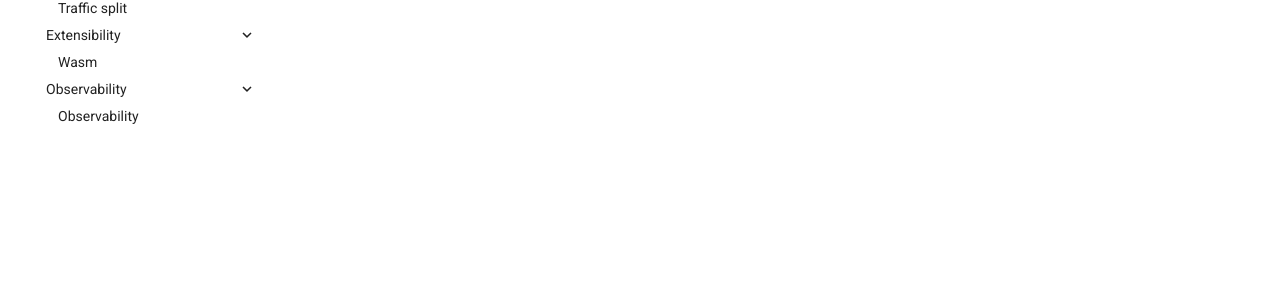
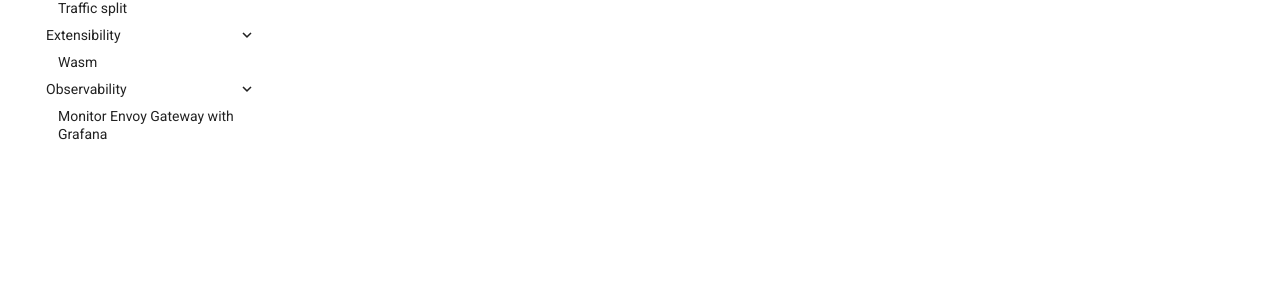
Before and after one commit to tetratelabs/eg-course, an MkDocs documentation site: the page built from docs/index.md, in a window 1280 px wide. Shown: the part 453-753 px from the top of the page. Built offline with MkDocs 1.6.1 and Material for MkDocs 9.7.7, drawn with Linux system fonts in a browser that asks for light colours.

Commit message:
edit title of metrics/grafana lab

```diff
--- a/docs/observability.md
+++ b/docs/observability.md
@@ -1,4 +1,4 @@
-# Observability
+# Monitor Envoy Gateway with Grafana
 
 The following content is distilled from the [Envoy Gateway docs](https://gateway.envoyproxy.io/docs/tasks/observability/grafana-integration/).
 
```
